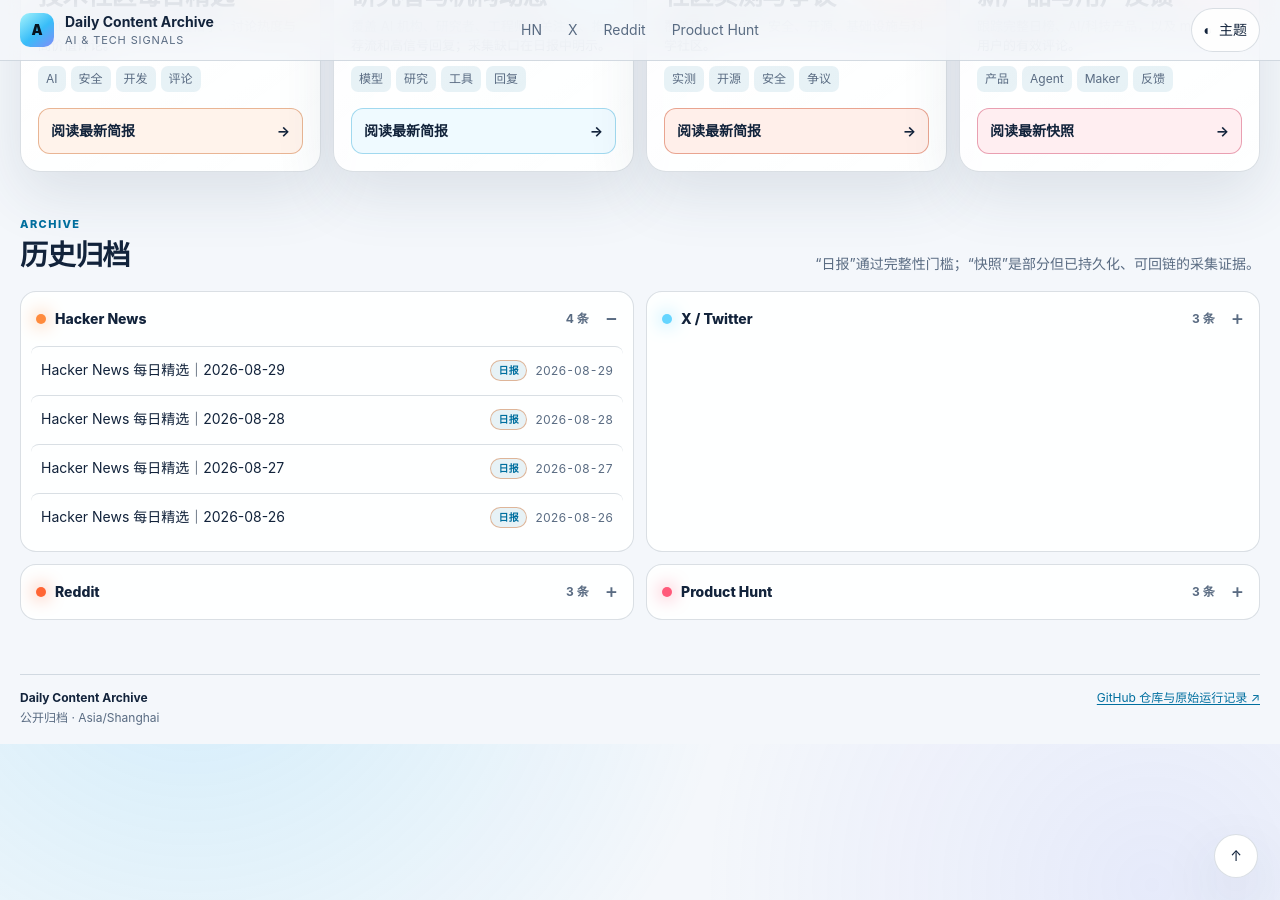
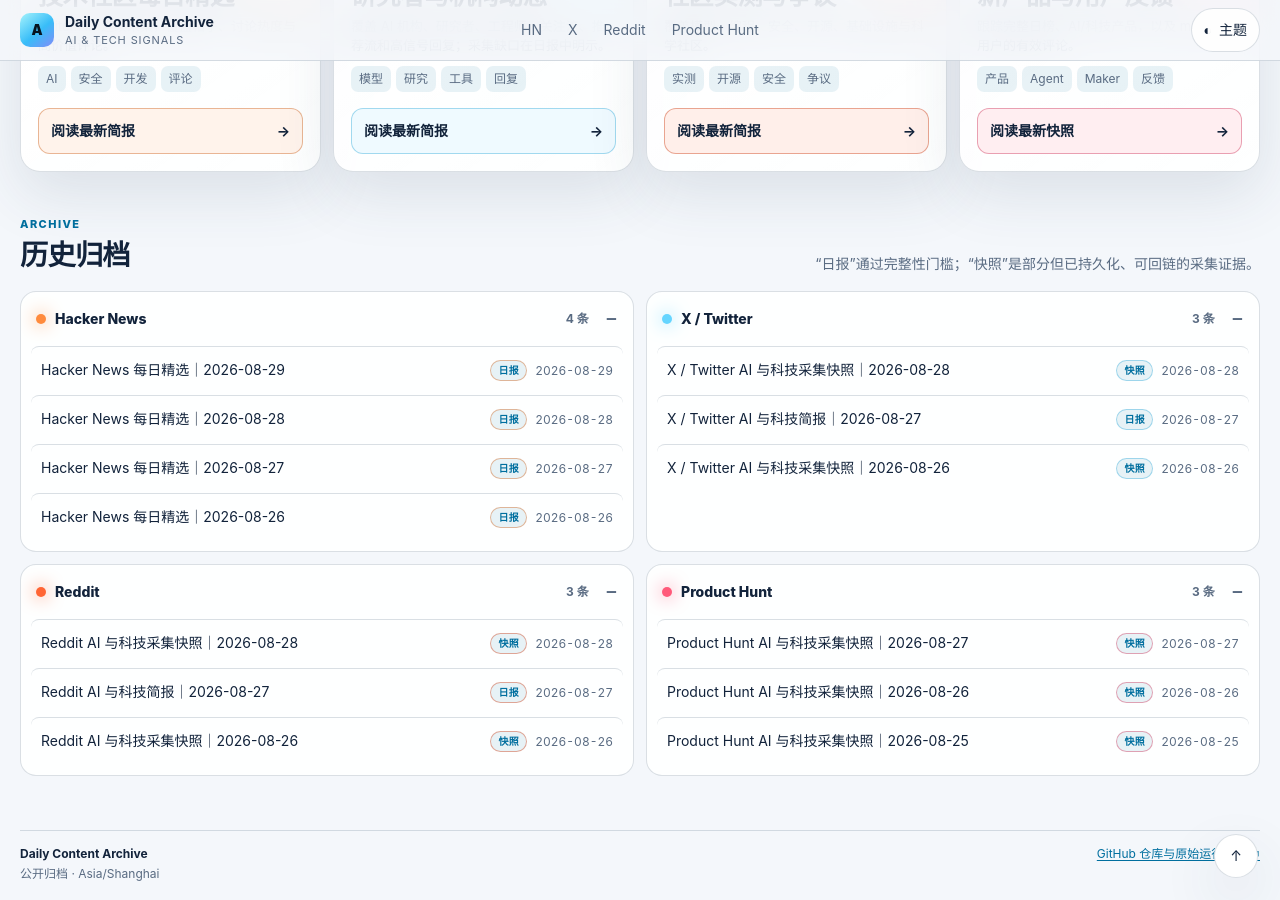
Before and after one commit to convee/daily-content-archive, a Jekyll site: the page built from index.html, in a window 1280 px wide and 900 px high, scrolled down 667 px. Built offline with Jekyll 4.4.1, drawn with Linux system fonts in a browser that asks for light colours.

Commit message:
site: expand all archive histories by default

```diff
--- a/index.html
+++ b/index.html
@@ -107,7 +107,7 @@
           {% when 'producthunt' %}{% assign platform_name = 'Product Hunt' %}
         {% endcase %}
         {% assign platform_pages = history_pages | where: 'platform', platform_key | sort: 'date' | reverse %}
-        <details class="history-group" data-history-group data-platform="{{ platform_key }}"{% if forloop.first %} open{% endif %}>
+        <details class="history-group" data-history-group data-platform="{{ platform_key }}" open>
           <summary><span><span class="platform-dot" aria-hidden="true"></span>{{ platform_name }}</span><strong data-history-count>{{ platform_pages.size }} 条</strong></summary>
           <ul class="history-list">
             {% for entry_page in platform_pages %}
```
Also changed, not shown: tests/test_site_contract.py (+1 -0 lines).
